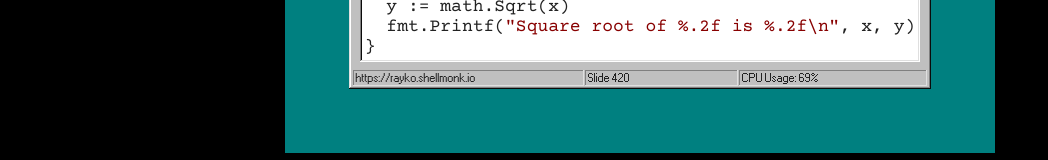
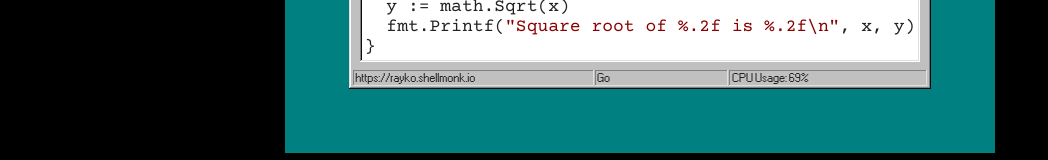
Before and after one commit to shellmonk/rayko98, a React (Vite) app: page / in a window 1280 px wide. Shown: the part 465-625 px from the top of the page, without its empty margins (0-1048 px from the left). Built offline with nearby package versions, Linux system fonts and the light colour scheme.

Commit message:
Added language in code window status bar

```diff
--- a/src/App.jsx
+++ b/src/App.jsx
@@ -1,5 +1,5 @@
 import { useEffect, useRef, useState } from "react";
-import { fonts } from "./options";
+import { fonts, languages } from "./options";
 import useStore from "./store";
 import { Resizable } from "re-resizable";
 import CodeEditor from "./components/CodeEditor";
@@ -14,6 +14,7 @@ function App() {
   const padding = useStore((state) => state.padding);
   const fontStyle = useStore((state) => state.fontStyle);
   const title = useStore((state) => state.title);
+  const lang = useStore((state) => state.language);
   const editorRef = useRef(null);
 
   useEffect(() => {
@@ -71,7 +72,7 @@ function App() {
 
               <div className="status-bar">
                 <p className="status-bar-field">https://rayko.shellmonk.io</p>
-                <p className="status-bar-field">Slide 420</p>
+                <p className="status-bar-field">{languages[lang]}</p>
                 <p className="status-bar-field">CPU Usage: 69%</p>
               </div>
             </div>
```
